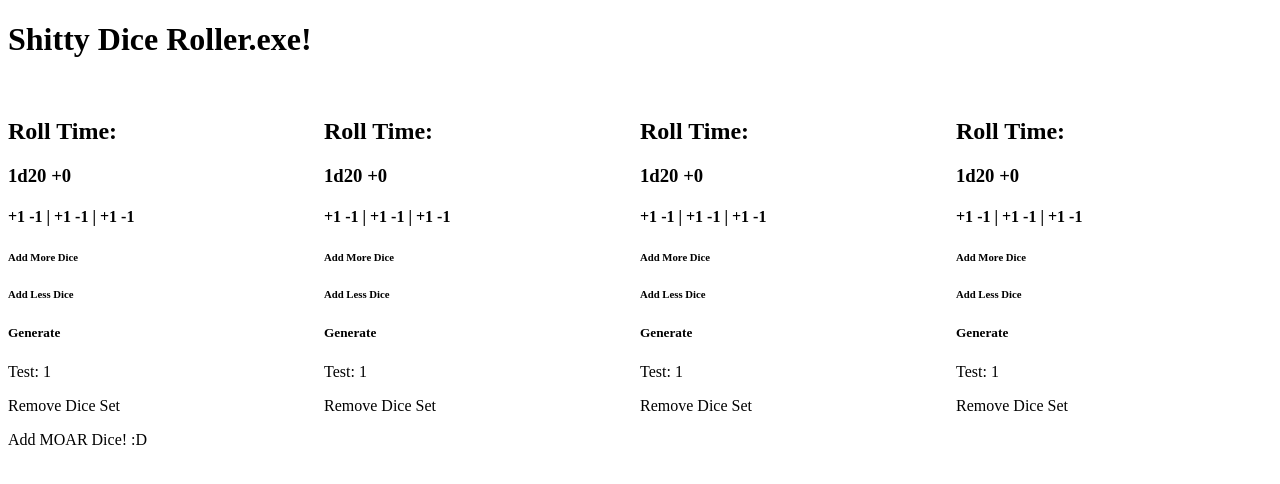
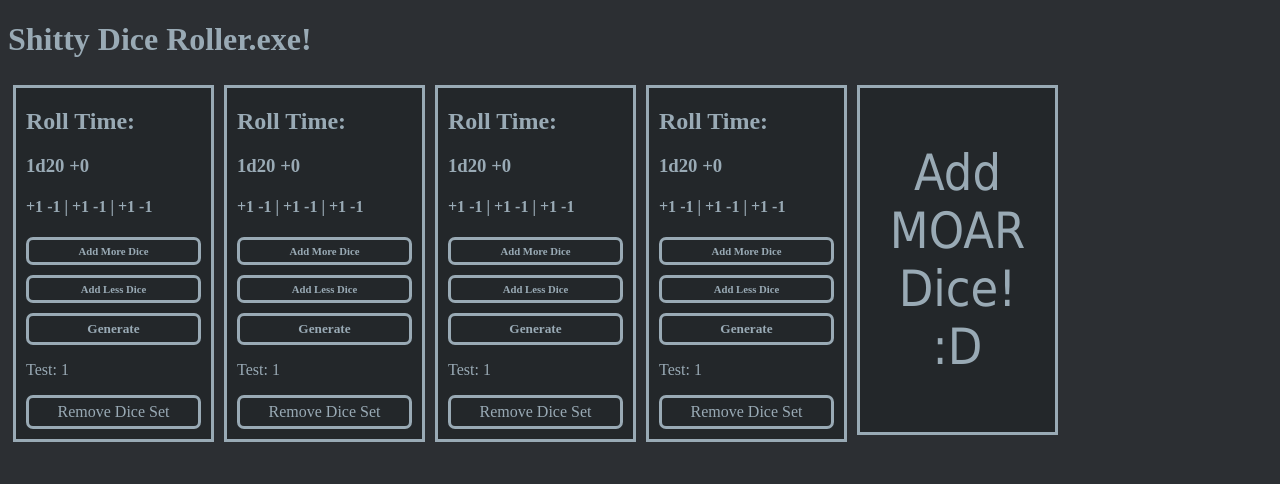
Before and after one commit to eah1759/DiceTime, a plain HTML site: page index.html in a window 1280 px wide. Drawn offline with Linux system fonts and the light colour scheme.

Commit message:
CSS Overhaul
Added as much CSS as I could tollerate slaving through to the page. :/

```diff
--- a/index.html
+++ b/index.html
@@ -12,7 +12,7 @@
    <div class='dice' id='1'>
       <h2>Roll Time: <a id="1result"></a></h2>
       <h3><a id="1xd1">1</a>d<a id="1dx1">20</a> +<a id="1c1">0</a>  <a id="1t1"></a></h3>
-      <h4><a id="1a1a1" onclick=addDice(1,1,1);>+1</a>  <a id="1a2a1" onclick=addDice(-1,1,1);>-1</a> | <a id="1a3a1" onclick=addFace(1,1,1);>+1</a>  <a id="1a4a1" onclick=addFace(-1,1,1);>-1</a> | <a id="1a5a1" onclick=addMod(1,1,1);>+1</a>  <a id="1a6a1" onclick=addMod(-1,1,1);>-1</a></h4>
+      <h4><a class='point' id="1a1a1" onclick=addDice(1,1,1);>+1</a>  <a class='point' id="1a2a1" onclick=addDice(-1,1,1);>-1</a> | <a id="1a3a1" class='point' onclick=addFace(1,1,1);>+1</a>  <a class='point' id="1a4a1" onclick=addFace(-1,1,1);>-1</a> | <a class='point' id="1a5a1" onclick=addMod(1,1,1);>+1</a>  <a class='point' id="1a6a1" onclick=addMod(-1,1,1);>-1</a></h4>
       <div id="1addStuff"></div>
       <h6 id="1z1" onclick=addMore(1,1);>Add More Dice</h6>
       <h6 id="1z2" onclick=addMore(-1,1);>Add Less Dice</h6>
@@ -24,7 +24,7 @@
    <div class='dice' id='2'>
       <h2>Roll Time: <a id="2result"></a></h2>
       <h3><a id="2xd1">1</a>d<a id="2dx1">20</a> +<a id="2c1">0</a>  <a id="2t1"></a></h3>
-      <h4><a id="2a1a1" onclick="addDice(1,1,2);">+1</a>  <a id="2a2a1" onclick="addDice(-1,1,2);">-1</a> | <a id="2a3a1" onclick="addFace(1,1,2);">+1</a>  <a id="2a4a1" onclick="addFace(-1,1,2);">-1</a> | <a id="2a5a1" onclick="addMod(1,1,2);">+1</a>  <a id="2a6a1" onclick="addMod(-1,1,2);">-1</a></h4>
+      <h4><a class='point' id="2a1a1" onclick="addDice(1,1,2);">+1</a>  <a id="2a2a1" class='point' onclick="addDice(-1,1,2);">-1</a> | <a class='point' id="2a3a1" onclick="addFace(1,1,2);">+1</a>  <a class='point' id="2a4a1" onclick="addFace(-1,1,2);">-1</a> | <a class='point' id="2a5a1" onclick="addMod(1,1,2);">+1</a>  <a class='point' id="2a6a1" onclick="addMod(-1,1,2);">-1</a></h4>
       <div id="2addStuff"></div>
       <h6 id="2z1" onclick="addMore(1,2);">Add More Dice</h6>
       <h6 id="2z2" onclick="addMore(-1,2);">Add Less Dice</h6>
@@ -36,7 +36,7 @@
    <div class='dice' id='3'>
       <h2>Roll Time: <a id="3result"></a></h2>
       <h3><a id="3xd1">1</a>d<a id="3dx1">20</a> +<a id="3c1">0</a>  <a id="3t1"></a></h3>
-      <h4><a id="3a1a1" onclick="addDice(1,1,3);">+1</a>  <a id="3a2a1" onclick="addDice(-1,1,3);">-1</a> | <a id="3a3a1" onclick="addFace(1,1,3);">+1</a>  <a id="3a4a1" onclick="addFace(-1,1,3);">-1</a> | <a id="3a5a1" onclick="addMod(1,1,3);">+1</a>  <a id="3a6a1" onclick="addMod(-1,1,3);">-1</a></h4>
+      <h4><a id="3a1a1" class='point' onclick="addDice(1,1,3);">+1</a>  <a id="3a2a1" class='point' onclick="addDice(-1,1,3);">-1</a> | <a id="3a3a1" class='point' onclick="addFace(1,1,3);">+1</a>  <a id="3a4a1" class='point' onclick="addFace(-1,1,3);">-1</a> | <a id="3a5a1" class='point' onclick="addMod(1,1,3);">+1</a>  <a id="3a6a1" class='point' onclick="addMod(-1,1,3);">-1</a></h4>
       <div id="3addStuff"></div>
       <h6 id="3z1" onclick="addMore(1,3);">Add More Dice</h6>
       <h6 id="3z2" onclick="addMore(-1,3);">Add Less Dice</h6>
@@ -48,7 +48,7 @@
    <div class='dice' id='4'>
       <h2>Roll Time: <a id="4result"></a></h2>
       <h3><a id="4xd1">1</a>d<a id="4dx1">20</a> +<a id="4c1">0</a>  <a id="4t1"></a></h3>
-      <h4><a id="4a1a1" onclick="addDice(1,1,4);">+1</a>  <a id="4a2a1" onclick="addDice(-1,1,4);">-1</a> | <a id="4a3a1" onclick="addFace(1,1,4);">+1</a>  <a id="4a4a1" onclick="addFace(-1,1,4);">-1</a> | <a id="4a5a1" onclick="addMod(1,1,4);">+1</a>  <a id="4a6a1" onclick="addMod(-1,1,4);">-1</a></h4>
+      <h4><a id="4a1a1" class='point' onclick="addDice(1,1,4);">+1</a>  <a id="4a2a1" class='point' onclick="addDice(-1,1,4);">-1</a> | <a id="4a3a1" class='point' onclick="addFace(1,1,4);">+1</a>  <a id="4a4a1" class='point' onclick="addFace(-1,1,4);">-1</a> | <a id="4a5a1" class='point' onclick="addMod(1,1,4);">+1</a>  <a id="4a6a1" class='point' onclick="addMod(-1,1,4);">-1</a></h4>
       <div id="4addStuff"></div>
       <h6 id="4z1" onclick="addMore(1,4);">Add More Dice</h6>
       <h6 id="4z2" onclick="addMore(-1,4);">Add Less Dice</h6>
@@ -57,8 +57,8 @@
       <p class='delet' id="4z4" onclick="addMOAR(-1,4)">Remove Dice Set</p>
    </div>
 </div>
-   <div class="dice" onclick="addMOAR(1,0)">
-      <p class="deletn't">Add MOAR Dice! :D</p>
+   <div class='dice' id='why' onclick="addMOAR(1,0);">
+      <p class="deletnt">Add MOAR Dice! :D</p>
    </div>
 </body>
 </html>
--- a/scripts.js
+++ b/scripts.js
@@ -60,7 +60,7 @@ function addMore(x,q)
 {
    switch(x)
    {
-      case 1: h[q-1]++; document.getElementById(q+"addStuff").innerHTML = document.getElementById(q+"addStuff").innerHTML + "<!----><br><h3><a id='"+q+"xd"+h[q-1]+"'>1</a>d<a id='"+q+"dx"+h[q-1]+"'>20</a> +<a id='"+q+"c"+h[q-1]+"'>0</a>  <a id='"+q+"t"+h[q-1]+"'></a></h3><h4><a id='"+q+"a1a"+h[q-1]+"' onclick='addDice(1,"+h[q-1]+","+q+");'>+1</a>  <a id='"+q+"a2a"+h[q-1]+"' onclick='addDice(-1,"+h[q-1]+","+q+");'>-1</a> | <a id='"+q+"a3a"+h[q-1]+"' onclick='addFace(1,"+h[q-1]+","+q+");'>+1</a>  <a id='"+q+"a4a"+h[q-1]+"' onclick='addFace(-1,"+h[q-1]+","+q+");'>-1</a> | <a id='"+q+"a5a"+h[q-1]+"' onclick='addMod(1,"+h[q-1]+","+q+");'>+1</a>  <a id='"+q+"a6a"+h[q-1]+"' onclick='addMod(-1,"+h[q-1]+","+q+");'>-1</a></h4><br>"; break;
+      case 1: h[q-1]++; document.getElementById(q+"addStuff").innerHTML = document.getElementById(q+"addStuff").innerHTML + "<!----><br class='less'><h3><a id='"+q+"xd"+h[q-1]+"'>1</a>d<a id='"+q+"dx"+h[q-1]+"'>20</a> +<a id='"+q+"c"+h[q-1]+"'>0</a>  <a id='"+q+"t"+h[q-1]+"'></a></h3><h4><a id='"+q+"a1a"+h[q-1]+"' class='point' onclick='addDice(1,"+h[q-1]+","+q+");'>+1</a>  <a id='"+q+"a2a"+h[q-1]+"' class='point' onclick='addDice(-1,"+h[q-1]+","+q+");'>-1</a> | <a id='"+q+"a3a"+h[q-1]+"' class='point' onclick='addFace(1,"+h[q-1]+","+q+");'>+1</a>  <a id='"+q+"a4a"+h[q-1]+"' class='point' onclick='addFace(-1,"+h[q-1]+","+q+");'>-1</a> | <a id='"+q+"a5a"+h[q-1]+"' class='point' onclick='addMod(1,"+h[q-1]+","+q+");'>+1</a>  <a id='"+q+"a6a"+h[q-1]+"' class='point' onclick='addMod(-1,"+h[q-1]+","+q+");'>-1</a></h4>"; break;
       case -1: deletMore(q); break;
       default: alert("...how?!");
    }
@@ -138,7 +138,7 @@ function addMOAR(x,q)
    else
    {
       h[h.length] = 1;
-      document.getElementById("extremeWack").innerHTML = document.getElementById("extremeWack").innerHTML + "<!--hhh--><div class='dice' id='"+h.length+"'><h2>Roll Time: <a id='"+h.length+"result'></a></h2><h3><a id='"+h.length+"xd1'>1</a>d<a id='"+h.length+"dx1'>20</a> +<a id='"+h.length+"c1'>0</a>  <a id='"+h.length+"t1'></a></h3><h4><a id='"+h.length+"a1a1' onclick='addDice(1,1,"+h.length+");'>+1</a>  <a id='"+h.length+"a2a1' onclick='addDice(-1,1,"+h.length+");'>-1</a> | <a id='"+h.length+"a3a1' onclick='addFace(1,1,"+h.length+");'>+1</a>  <a id='"+h.length+"a4a1' onclick='addFace(-1,1,"+h.length+");'>-1</a> | <a id='"+h.length+"a5a1' onclick='addMod(1,1,"+h.length+");'>+1</a>  <a id='"+h.length+"a6a1' onclick='addMod(-1,1,"+h.length+");'>-1</a></h4><div id='"+h.length+"addStuff'></div><h6 id='"+h.length+"z1' onclick='addMore(1,"+h.length+");'>Add More Dice</h6><h6 id='"+h.length+"z2' onclick='addMore(-1,"+h.length+");'>Add Less Dice</h6><h5 id='"+h.length+"z3' onclick='doThing("+h.length+");'>Generate</h5><p>Test: <a id='"+h.length+"re'>1</a></p><p class='delet' id='"+h.length+"z4' onclick='addMOAR(-1,"+h.length+")'>Remove Dice Set</p></div>";
+      document.getElementById("extremeWack").innerHTML = document.getElementById("extremeWack").innerHTML + "<!--hhh--><div class='dice' id='"+h.length+"'><h2>Roll Time: <a id='"+h.length+"result'></a></h2><h3><a id='"+h.length+"xd1'>1</a>d<a id='"+h.length+"dx1'>20</a> +<a id='"+h.length+"c1'>0</a>  <a id='"+h.length+"t1'></a></h3><h4><a id='"+h.length+"a1a1' class='point' onclick='addDice(1,1,"+h.length+");'>+1</a>  <a id='"+h.length+"a2a1' class='point' onclick='addDice(-1,1,"+h.length+");'>-1</a> | <a id='"+h.length+"a3a1' class='point' onclick='addFace(1,1,"+h.length+");'>+1</a>  <a id='"+h.length+"a4a1' class='point' onclick='addFace(-1,1,"+h.length+");'>-1</a> | <a id='"+h.length+"a5a1' class='point' onclick='addMod(1,1,"+h.length+");'>+1</a>  <a id='"+h.length+"a6a1' class='point' onclick='addMod(-1,1,"+h.length+");'>-1</a></h4><div id='"+h.length+"addStuff'></div><h6 id='"+h.length+"z1' onclick='addMore(1,"+h.length+");'>Add More Dice</h6><h6 id='"+h.length+"z2' onclick='addMore(-1,"+h.length+");'>Add Less Dice</h6><h5 id='"+h.length+"z3' onclick='doThing("+h.length+");'>Generate</h5><p>Test: <a id='"+h.length+"re'>1</a></p><p class='delet' id='"+h.length+"z4' onclick='addMOAR(-1,"+h.length+")'>Remove Dice Set</p></div>";
    }
 }
 
--- a/styles.css
+++ b/styles.css
@@ -6,8 +6,185 @@ div #extremeWack {
    display: block;
 }
 
-div .dice{
+.dice {
    display: block;
-   width: 25%;
+   width: 175px;
    float: left;
+   background-color: #23272A;
+   border-color: color: #99AAB5;
+   border-width: 3px;
+   border-style: solid;
+   padding-left: 10px;
+   padding-right: 10px;
+   margin-left: 5px;
+   margin-right: 5px;
+   margin-bottom: 3px;
 }
+
+br {
+    display: block;
+    content: "";
+    line-height: 100%;
+    /*margin-top: 20px;*/
+    padding-bottom: 0px;
+    padding-top: 5px;
+}
+
+body {
+    background-color: #2C2F33;
+    color: #99AAB5;
+    cursor: default;
+
+    -webkit-touch-callout: none; /* iOS Safari */
+    -webkit-user-select: none; /* Safari */
+     -khtml-user-select: none; /* Konqueror HTML */
+       -moz-user-select: none; /* Old versions of Firefox */
+        -ms-user-select: none; /* Internet Explorer/Edge */
+            user-select: none; /* Non-prefixed version, currently
+                                  supported by Chrome, Opera and Firefox */
+}
+
+h1 { /*Shitty Dice Roller.exe*/
+
+}
+
+h2 { /*Roll Time*/
+
+}
+
+h3 { /*1d20 +0*/
+
+}
+
+h4 { /*+1 -1*/
+
+}
+
+h5 { /*g e n e r a t e*/
+    text-align: center;
+    border-color: color: #99AAB5;
+    border-width: 3px;
+    border-style: solid;
+    border-radius: 7px;
+    margin:0px;
+    padding-top: 5px;
+    padding-bottom: 5px;
+}
+
+h5:hover {
+    background-color: #2C2F33;
+    cursor: pointer;
+}
+
+h5:active {
+    background-color: #ffffff;
+}
+
+h6 { /*Add More Add Less*/
+    text-align: center;
+    border-color: color: #99AAB5;
+    border-width: 3px;
+    border-style: solid;
+    border-radius: 7px;
+    margin-top:10px;
+    margin-bottom:10px;
+    padding-top: 5px;
+    padding-bottom: 5px;
+}
+
+h6:hover {
+    background-color: #2C2F33;
+    cursor: pointer;
+}
+
+h6:active {
+    background-color: #ffffff;
+}
+
+.delet { /*Remove Dice Set*/
+    text-align: center;
+    border-color: color: #99AAB5;
+    border-width: 3px;
+    border-style: solid;
+    border-radius: 7px;
+    margin-top:10px;
+    margin-bottom:10px;
+    padding-top: 5px;
+    padding-bottom: 5px;
+}
+
+.delet:hover {
+    background-color: #2C2F33;
+    cursor: pointer;
+}
+
+.delet:active {
+    background-color: #ffffff;
+}
+
+.deletnt { /*Removen't Dice Set*/
+    padding-bottom: 6px;
+    padding-top: 6px;
+    text-align: center;
+    font-family: 'Tahoma';
+    font-size: 50px;
+}
+
+#why:hover {
+    background-color: #2C2F33;
+    cursor: pointer;
+}
+
+#why:active {
+    background-color: #ffffff;
+}
+
+.point:hover {
+    cursor: pointer;
+}
+
+.pointer:active { /*not working re*/
+    color: #ffffff;
+}
+
+/*h1 {
+         text-align: center;
+         font-family: Impact;
+         font-weight: normal;
+         font-size: 80px;
+         color: #99AAB5;
+         -webkit-text-stroke: 3.5px black;
+      }
+      body {
+         background-color: #2C2F33;
+      }
+      audio {
+         width: 90%;
+         padding-left: 5%;
+         padding-right: 5%;
+         display: block;
+      }
+      h2 {
+         font-family: Verdana;
+         font-size: 200%;
+         color: #99AAB5;
+      }
+      h3 {
+         font-family: Verdana;
+         font-size: 150%;
+         color: #7289DA;
+      }
+      li {
+         font-size: 107%;
+      }
+      a {
+         color: #7289DA;
+      }
+      div {
+         margin-right: 0.5%;
+         margin-left: 0.5%;
+         border-width: 13px;
+         border-color: blue;
+         border-left-style: solid;
+         background-color: #7289DA;
+      }*/
```
